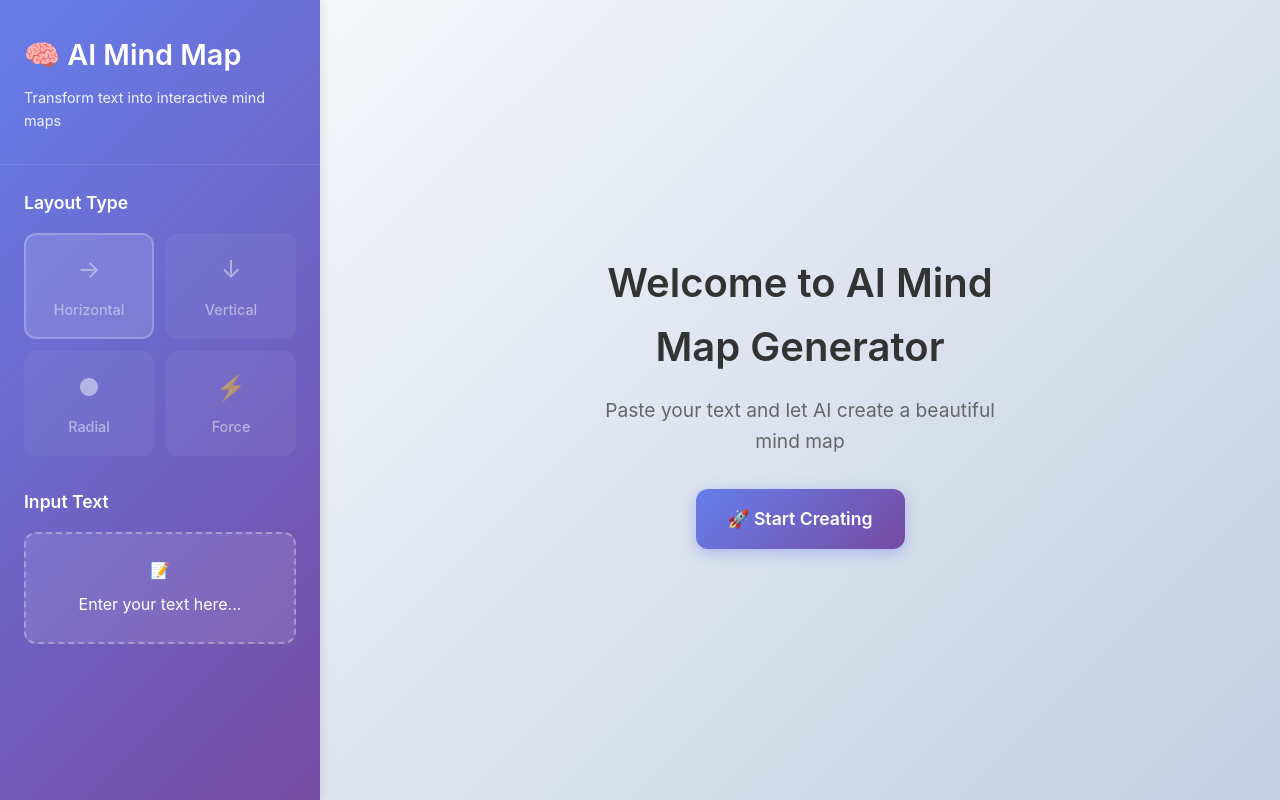
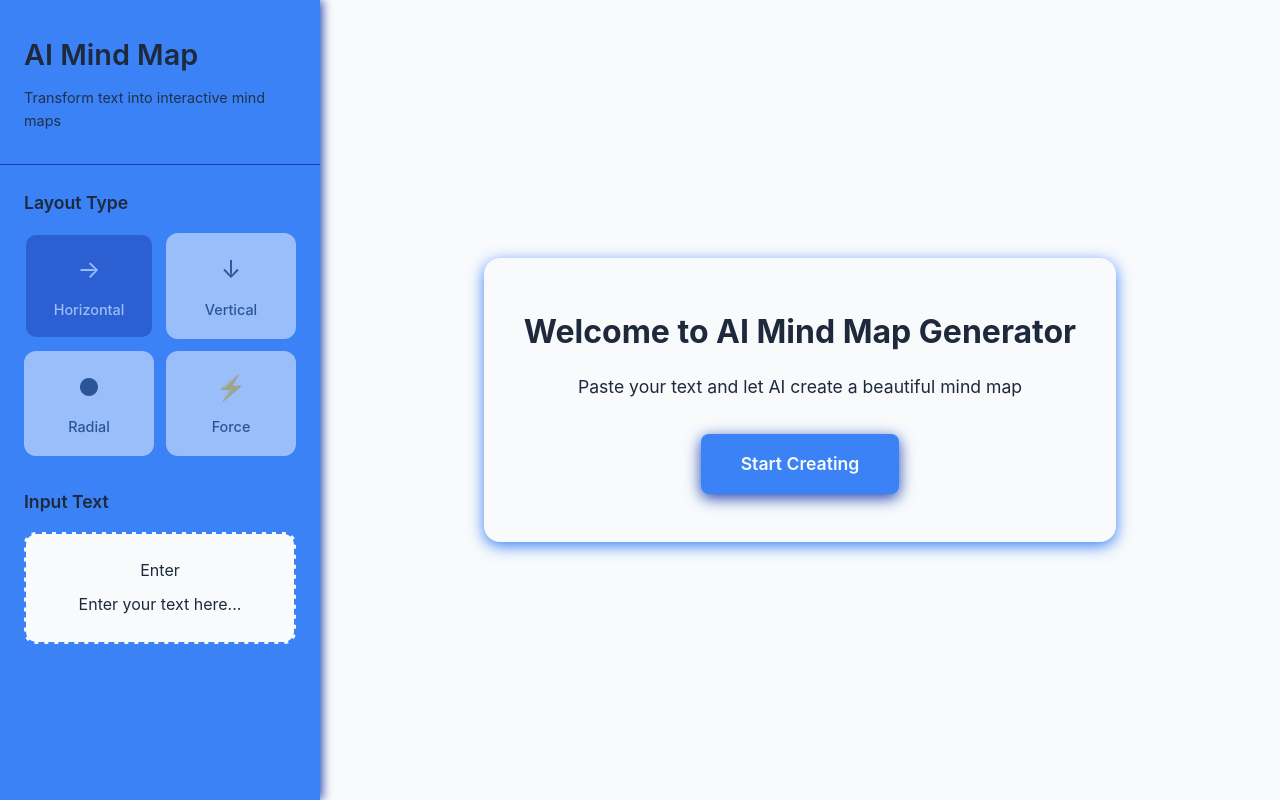
Before and after one commit to rbhgaston/mindmap, a React (Vite) app: page / in a window 1280 px wide. Built offline with nearby package versions, Linux system fonts and the light colour scheme; no server answers.

Commit message:
update color palette

```diff
--- a/src/App.css
+++ b/src/App.css
@@ -1,25 +1,32 @@
 @import "tailwindcss";
+
+:root {
+  --color-background: #f8fafc;   /* Cool light gray */
+  --color-foreground: #1e293b;   /* Deep slate */
+  --color-accent: #3b82f6;       /* Vibrant blue */
+  --color-highlight: #1e40af;    /* Darker blue for better contrast */
+}
 
 .app {
   display: flex;
   height: 100vh;
-  background-color: #ffffff;
+  background-color: var(--color-background);
 }
 
 /* Sidebar Styles */
 .sidebar {
   width: 320px;
-  background: linear-gradient(135deg, #667eea 0%, #764ba2 100%);
-  color: white;
+  background: var(--color-accent);
+  color: var(--color-foreground);
   display: flex;
   flex-direction: column;
-  box-shadow: 2px 0 10px rgba(0, 0, 0, 0.1);
+  box-shadow: 2px 0 10px var(--color-highlight);
   z-index: 10;
 }
 
 .sidebar-header {
   padding: 2rem 1.5rem;
-  border-bottom: 1px solid rgba(255, 255, 255, 0.1);
+  border-bottom: 1px solid var(--color-highlight);
 }
 
 .sidebar-header h1 {
@@ -61,23 +68,25 @@
   align-items: center;
   gap: 0.5rem;
   padding: 1rem 0.75rem;
-  background: rgba(255, 255, 255, 0.1);
+  background: var(--color-background);
   border: 2px solid transparent;
   border-radius: 12px;
-  color: white;
+  color: var(--color-foreground);
   cursor: pointer;
   transition: all 0.2s ease;
   font-size: 0.9rem;
 }
 
 .layout-option:hover:not(:disabled) {
-  background: rgba(255, 255, 255, 0.2);
+  background: var(--color-accent);
+  color: var(--color-background);
   transform: translateY(-2px);
 }
 
 .layout-option.active {
-  background: rgba(255, 255, 255, 0.25);
-  border-color: rgba(255, 255, 255, 0.5);
+  background: var(--color-highlight);
+  border-color: var(--color-accent);
+  color: var(--color-background);
 }
 
 .layout-option:disabled {
@@ -103,10 +112,10 @@
 .text-input-trigger {
   width: 100%;
   padding: 1.5rem;
-  background: rgba(255, 255, 255, 0.1);
-  border: 2px dashed rgba(255, 255, 255, 0.3);
+  background: var(--color-background);
+  border: 2px dashed var(--color-accent);
   border-radius: 12px;
-  color: white;
+  color: var(--color-foreground);
   cursor: pointer;
   transition: all 0.2s ease;
   display: flex;
@@ -117,12 +126,13 @@
 }
 
 .text-input-trigger:hover {
-  background: rgba(255, 255, 255, 0.15);
-  border-color: rgba(255, 255, 255, 0.5);
+  background: var(--color-accent);
+  color: var(--color-background);
+  border-color: var(--color-highlight);
 }
 
 .text-display {
-  background: rgba(255, 255, 255, 0.1);
+  background: var(--color-background);
   border-radius: 12px;
   padding: 1rem;
 }
@@ -133,6 +143,7 @@
   margin-bottom: 1rem;
   max-height: 120px;
   overflow-y: auto;
+  color: var(--color-foreground);
 }
 
 .text-actions {
@@ -144,10 +155,10 @@
 .regenerate-btn {
   flex: 1;
   padding: 0.5rem;
-  background: rgba(255, 255, 255, 0.2);
+  background: var(--color-accent);
   border: none;
   border-radius: 8px;
-  color: white;
+  color: var(--color-background);
   cursor: pointer;
   transition: all 0.2s ease;
   font-size: 0.8rem;
@@ -155,7 +166,8 @@
 
 .edit-text-btn:hover,
 .regenerate-btn:hover:not(:disabled) {
-  background: rgba(255, 255, 255, 0.3);
+  background: var(--color-highlight);
+  color: var(--color-background);
 }
 
 .regenerate-btn:disabled {
@@ -171,24 +183,25 @@
 .reset-button {
   width: 100%;
   padding: 0.75rem;
-  background: rgba(255, 255, 255, 0.15);
-  border: 1px solid rgba(255, 255, 255, 0.2);
+  background: var(--color-background);
+  border: 1px solid var(--color-accent);
   border-radius: 8px;
-  color: white;
+  color: var(--color-foreground);
   cursor: pointer;
   transition: all 0.2s ease;
   font-size: 0.9rem;
 }
 
 .reset-button:hover {
-  background: rgba(255, 255, 255, 0.25);
+  background: var(--color-accent);
+  color: var(--color-background);
 }
 
 /* Main Content */
 .main-content {
   flex: 1;
   position: relative;
-  background: #f8f9fa;
+  background: var(--color-background);
 }
 
 .mindmap-fullscreen {
@@ -201,45 +214,49 @@
   display: flex;
   align-items: center;
   justify-content: center;
-  height: 100%;
-  background: linear-gradient(135deg, #f5f7fa 0%, #c3cfe2 100%);
+  height: 100vh;
+  background: var(--color-background);
 }
 
 .welcome-content {
+  background: var(--color-background);
+  border-radius: 16px;
+  box-shadow: 0 4px 15px var(--color-accent);
+  padding: 3rem 2.5rem;
   text-align: center;
-  max-width: 500px;
-  padding: 3rem;
 }
 
 .welcome-content h2 {
-  font-size: 2.5rem;
+  font-size: 2rem;
+  font-weight: 700;
+  color: var(--color-foreground);
   margin-bottom: 1rem;
-  color: #333;
-  font-weight: 600;
 }
 
 .welcome-content p {
-  font-size: 1.2rem;
-  color: #666;
+  color: var(--color-foreground);
+  font-size: 1.1rem;
   margin-bottom: 2rem;
 }
 
 .start-button {
-  padding: 1rem 2rem;
-  background: linear-gradient(135deg, #667eea 0%, #764ba2 100%);
-  color: white;
+  background: var(--color-accent);
+  color: var(--color-background);
   border: none;
-  border-radius: 12px;
+  border-radius: 8px;
+  padding: 1rem 2.5rem;
   font-size: 1.1rem;
   font-weight: 600;
   cursor: pointer;
+  box-shadow: 0 4px 15px var(--color-highlight);
   transition: all 0.2s ease;
-  box-shadow: 0 4px 15px rgba(102, 126, 234, 0.4);
 }
 
 .start-button:hover {
+  box-shadow: 0 6px 20px var(--color-highlight);
+  background: var(--color-highlight);
+  color: var(--color-background);
   transform: translateY(-2px);
-  box-shadow: 0 6px 20px rgba(102, 126, 234, 0.6);
 }
 
 /* Dialog Styles */
@@ -249,34 +266,28 @@
   left: 0;
   right: 0;
   bottom: 0;
-  background: rgba(0, 0, 0, 0.5);
+  background: rgba(9, 63, 180, 0.6); /* --color-foreground at 60% opacity */
   display: flex;
   align-items: center;
   justify-content: center;
   z-index: 1000;
-  backdrop-filter: blur(5px);
+  backdrop-filter: blur(8px);
 }
 
 .text-dialog {
-  background: white;
+  background: var(--color-background);
   border-radius: 16px;
-  box-shadow: 0 20px 60px rgba(0, 0, 0, 0.3);
+  box-shadow: 0 20px 60px var(--color-accent);
   width: 90%;
-  max-width: 600px;
-  max-height: 80vh;
+  max-width: 500px;
+  max-height: 90vh;
   overflow: hidden;
   animation: dialogSlideIn 0.3s ease-out;
 }
 
 @keyframes dialogSlideIn {
-  from {
-    opacity: 0;
-    transform: translateY(20px) scale(0.95);
-  }
-  to {
-    opacity: 1;
-    transform: translateY(0) scale(1);
-  }
+  from { transform: translateY(40px); opacity: 0; }
+  to { transform: translateY(0); opacity: 1; }
 }
 
 .dialog-header {
@@ -284,33 +295,38 @@
   justify-content: space-between;
   align-items: center;
   padding: 1.5rem 2rem;
-  border-bottom: 1px solid #e0e0e0;
-  background: #f8f9fa;
+  border-bottom: 1px solid var(--color-accent);
+  background: var(--color-background);
 }
 
 .dialog-header h3 {
   margin: 0;
-  font-size: 1.3rem;
-  color: #333;
+  font-size: 1.25rem;
+  font-weight: 600;
+  color: var(--color-foreground);
 }
 
 .close-dialog {
   background: none;
   border: none;
   font-size: 1.5rem;
-  color: #666;
+  color: var(--color-foreground);
   cursor: pointer;
-  padding: 0.5rem;
+  padding: 0;
+  width: 32px;
+  height: 32px;
+  display: flex;
+  align-items: center;
+  justify-content: center;
   border-radius: 50%;
   transition: all 0.2s ease;
 }
 
 .close-dialog:hover {
-  background: #e0e0e0;
-  color: #333;
+  background: var(--color-accent);
+  color: var(--color-background);
 }
 
-/* Text Input Dialog Styles */
 .text-input-container {
   padding: 2rem;
 }
@@ -322,61 +338,64 @@
 }
 
 .text-area {
-  min-height: 300px;
+  width: 100%;
   padding: 1rem;
-  border: 2px solid #e0e0e0;
-  border-radius: 12px;
+  border: 2px solid var(--color-accent);
+  border-radius: 8px;
   font-size: 1rem;
+  min-height: 120px;
+  resize: vertical;
   font-family: inherit;
-  resize: vertical;
-  transition: border-color 0.2s ease;
-  line-height: 1.6;
+  background: var(--color-background);
+  color: var(--color-foreground);
+  transition: all 0.2s ease;
 }
 
 .text-area:focus {
   outline: none;
-  border-color: #667eea;
-  box-shadow: 0 0 0 3px rgba(102, 126, 234, 0.1);
+  border-color: var(--color-highlight);
+  box-shadow: 0 0 0 3px var(--color-accent);
 }
 
 .text-input-actions {
   display: flex;
+  gap: 1rem;
   justify-content: flex-end;
 }
 
 .generate-button {
-  padding: 1rem 2rem;
-  background: linear-gradient(135deg, #667eea 0%, #764ba2 100%);
-  color: white;
+  background: var(--color-accent);
+  color: var(--color-background);
   border: none;
-  border-radius: 12px;
-  font-size: 1.1rem;
+  border-radius: 8px;
+  padding: 0.75rem 1.5rem;
+  font-size: 1rem;
   font-weight: 600;
   cursor: pointer;
   transition: all 0.2s ease;
-  box-shadow: 0 4px 15px rgba(102, 126, 234, 0.4);
 }
 
 .generate-button:hover:not(:disabled) {
-  transform: translateY(-2px);
-  box-shadow: 0 6px 20px rgba(102, 126, 234, 0.6);
+  background: var(--color-highlight);
+  color: var(--color-background);
+  transform: translateY(-1px);
+  box-shadow: 0 4px 15px var(--color-accent);
 }
 
 .generate-button:disabled {
-  opacity: 0.6;
+  opacity: 0.5;
   cursor: not-allowed;
-  transform: none;
 }
 
-/* Error Message */
 .error-message {
-  background: rgba(220, 53, 69, 0.1);
-  color: #dc3545;
+  color: var(--color-highlight);
+  background: var(--color-background);
+  border: 1px solid var(--color-accent);
+  border-radius: 8px;
   padding: 1rem;
-  border-radius: 8px;
-  border: 1px solid rgba(220, 53, 69, 0.2);
   margin: 1rem;
-  font-size: 0.9rem;
+  font-size: 0.95rem;
+  text-align: center;
 }
 
 /* Mind Map Node Styles */
@@ -568,12 +587,12 @@
   left: 0;
   right: 0;
   bottom: 0;
-  background: rgba(0, 0, 0, 0.5);
+  background: rgba(9, 63, 180, 0.6); /* --color-foreground at 60% opacity */
   display: flex;
   align-items: center;
   justify-content: center;
   z-index: 1000;
-  backdrop-filter: blur(4px);
+  backdrop-filter: blur(8px);
 }
 
 .edit-dialog {
@@ -694,7 +713,7 @@
 }
 
 .save-button {
-  background: linear-gradient(135deg, #667eea 0%, #764ba2 100%);
+  background: var(--color-accent);
   color: white;
 }
 
--- a/src/App.jsx
+++ b/src/App.jsx
@@ -184,7 +184,7 @@ function App() {
       {/* Left Sidebar */}
       <div className="sidebar">
         <div className="sidebar-header">
-          <h1>🧠 AI Mind Map</h1>
+          <h1>AI Mind Map</h1>
           <p>Transform text into interactive mind maps</p>
         </div>
 
@@ -215,7 +215,7 @@ function App() {
                 className="text-input-trigger"
                 onClick={handleEditText}
               >
-                <span>📝</span>
+                <span>Enter</span>
                 <span>Enter your text here...</span>
               </button>
             ) : (
@@ -231,14 +231,14 @@ function App() {
                     className="edit-text-btn"
                     onClick={handleEditText}
                   >
-                    ✏️ Edit
+                    Edit
                   </button>
                   <button
                     className="regenerate-btn"
                     onClick={handleRegenerate}
                     disabled={isLoading}
                   >
-                    🔄 Regenerate
+                    Regenerate
                   </button>
                 </div>
               </div>
@@ -249,7 +249,7 @@ function App() {
           <div className="actions-section">
             {mindMapData && (
               <button onClick={handleReset} className="reset-button">
-                🗑️ Clear Mind Map
+                Clear Mind Map
               </button>
             )}
           </div>
@@ -275,7 +275,7 @@ function App() {
                 className="start-button"
                 onClick={handleEditText}
               >
-                🚀 Start Creating
+                Start Creating
               </button>
             </div>
           </div>
@@ -292,7 +292,7 @@ function App() {
                 className="close-dialog"
                 onClick={() => setShowTextDialog(false)}
               >
-                ✕
+                ×
               </button>
             </div>
             <TextInput
--- a/src/components/MindMapNode.jsx
+++ b/src/components/MindMapNode.jsx
@@ -56,7 +56,7 @@ const MindMapNode = ({ data }) => {
               {line}
             </div>
           ))}
-          {isLeaf && <span className="leaf-indicator">●</span>}
+          {isLeaf && <span className="leaf-indicator">•</span>}
         </div>
 
         {visibleBullets && visibleBullets.length > 0 && (
```
